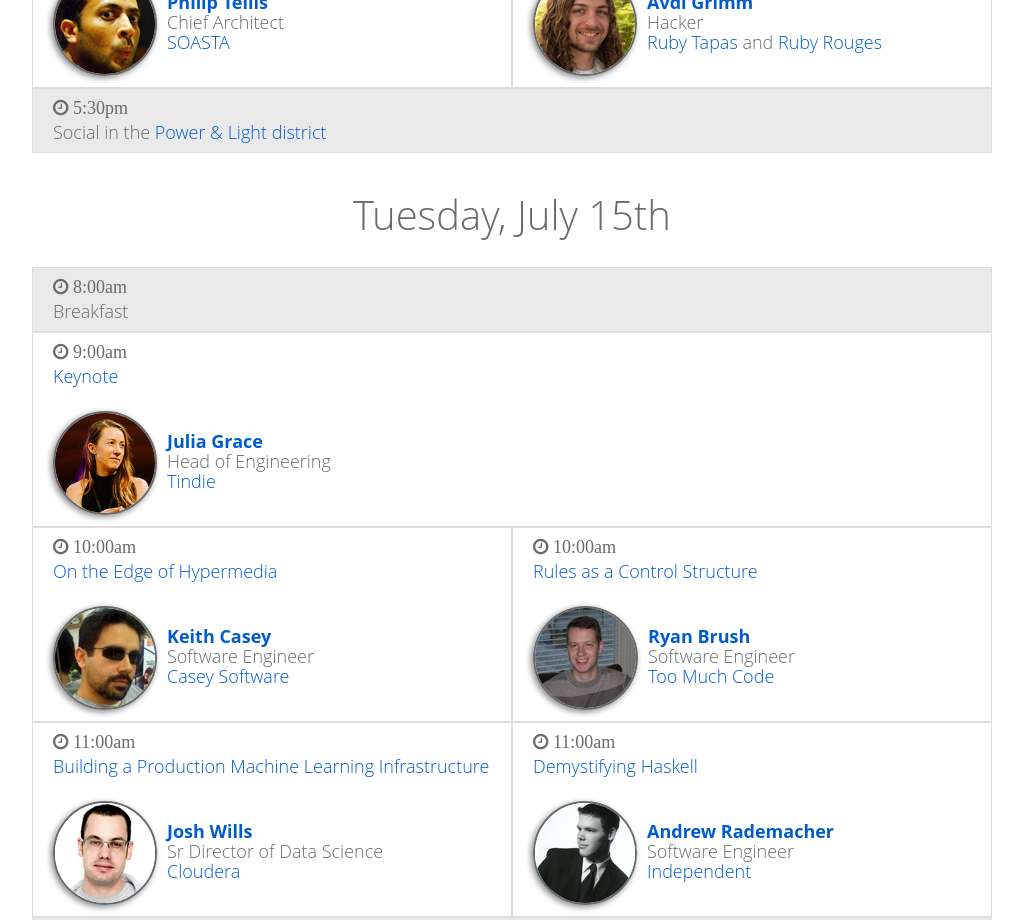
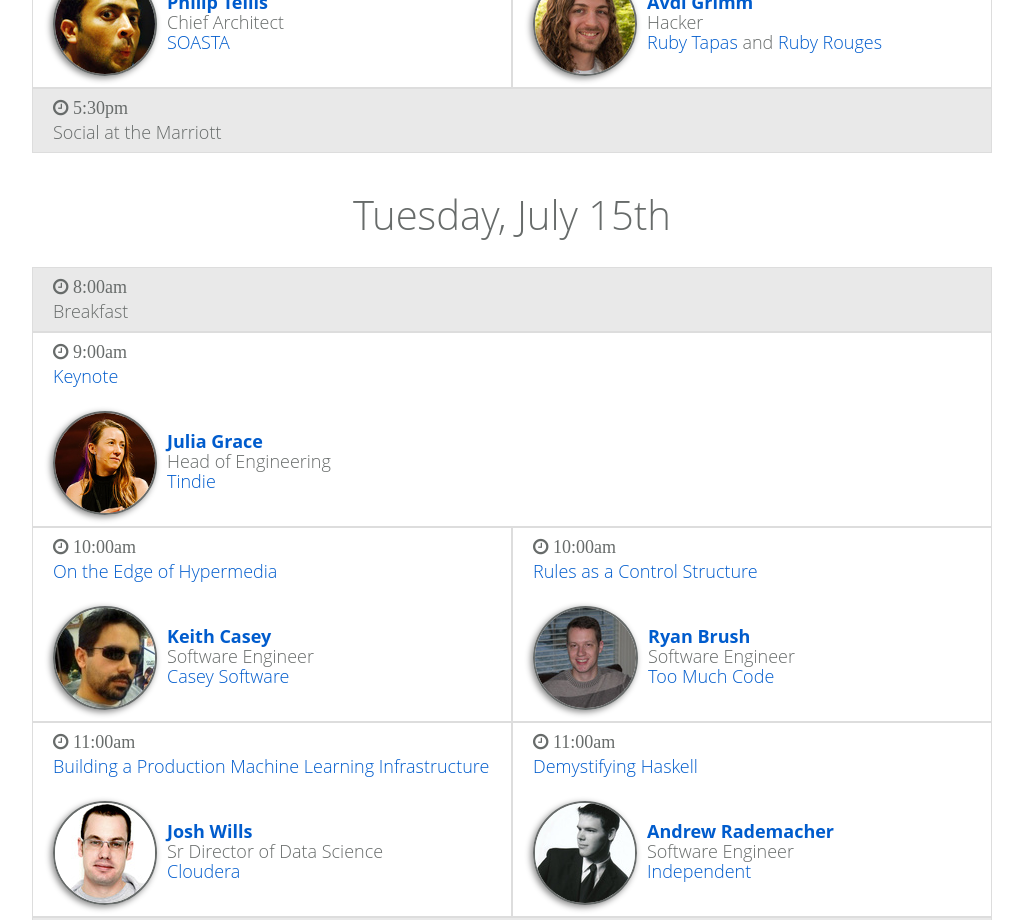
Before and after one commit to midwestio/midwestio.github.io, a website: page index.html in a window 1280 px wide. Shown: the part 3880-4800 px from the top of the page, without its empty margins (128-1151 px from the left). Drawn offline with nearby package versions, Linux system fonts and the light colour scheme.

Commit message:
The social location is changing

```diff
--- a/index.html
+++ b/index.html
@@ -335,7 +335,7 @@
                   <div class="row schedule-slot schedule-slot-muted">
                     <div class="span12">
                       <div class="fa fa-clock-o schedule-time"> 5:30pm</div>
-                      <div class="schedule-name">Social in the <a href="http://www.powerandlightdistrict.com/">Power &amp; Light district</a></div>
+                      <div class="schedule-name">Social at the Marriott</a></div>
                     </div>
                   </div>
 
```
